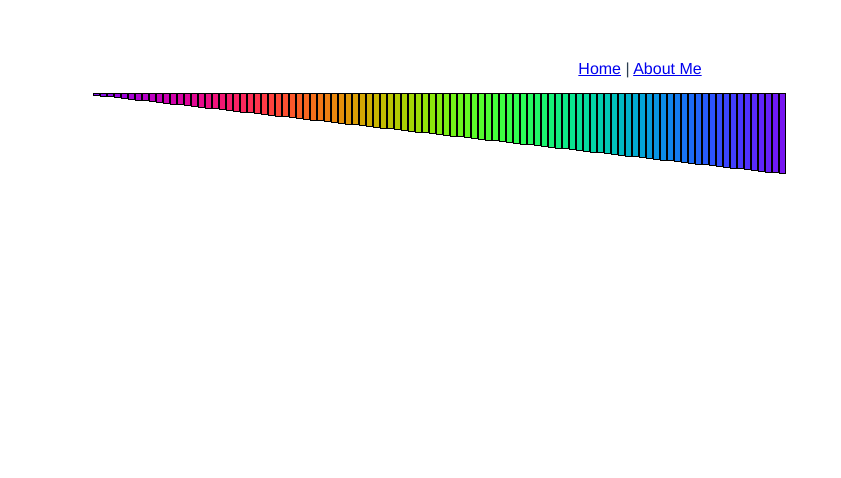
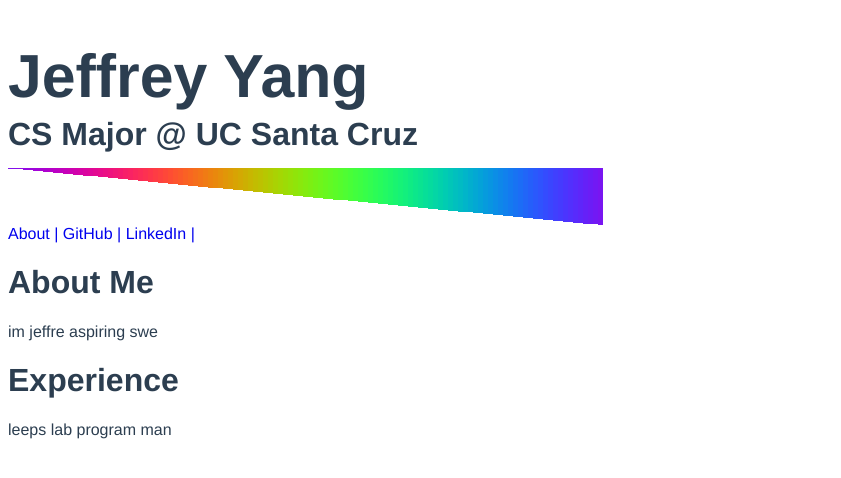
Before and after one commit to jeffreyyang3/personalWebsite, a Vue app: page /#/about in a window 1280 px wide. Shown: the top 478 px of the page, without its empty margins (0-841 px from the left). Built offline with nearby package versions, Linux system fonts and the light colour scheme.

Commit message:
more components

```diff
--- a/src/App.vue
+++ b/src/App.vue
@@ -1,24 +1,64 @@
 <template>
   <div id="app">
-    <div id="nav">
+   <!-- <div id="nav">
       <router-link to="/">Home</router-link> |
       <router-link to="/about">About Me</router-link>
 
-    </div>
+    </div> -->
+
+
+
+
+    <homePage></homePage>
+    <navBar></navBar>
     <transition name="slide-fade">
       <router-view/>
     </transition>
+
   </div>
 </template>
+
+
+<script>
+  import homePage from './views/homePage.vue'
+  import navBar from './components/navBar.vue'
+  export default {
+    name: "app",
+    components: {
+      navBar,
+      homePage
+    }
+  }
+</script>
+
 
 <style>
 #app {
   font-family: 'Avenir', Helvetica, Arial, sans-serif;
   -webkit-font-smoothing: antialiased;
   -moz-osx-font-smoothing: grayscale;
-  text-align: center;
+  /*text-align: center; */
+
   color: #2c3e50;
-  margin-top: 60px;
+
+}
+nav {
+
+  clear: both;
+
+}
+nav a {
+  text-decoration: none
+
+}
+#homePage > h1{
+  font-size: 380%;
+  margin-bottom: -.35em
+}
+#homePage > h2{
+  font-size: 200%;
+  margin-bottom: -.1em
+
 }
 .fade-enter-active, .fade-leave-active {
   transition: opacity .1s;
--- /dev/null
+++ b/src/components/genericDesc.vue
@@ -0,0 +1,24 @@
+<template>
+    <div class="genericDesc">
+        <h1 class="gdHeading"> {{ title }} </h1>
+        <p class="gdContent"> {{ content }} </p>
+    </div>
+</template>
+
+<script>
+    export default {
+        name: "genericDesc",
+        props: {
+            title: String,
+            content: String
+        },
+        data: function() {
+            return {
+                message: "fromData"
+            }
+        },
+
+
+
+    }
+</script>
--- /dev/null
+++ b/src/components/navBar.vue
@@ -0,0 +1,42 @@
+<template>
+    <nav class="navBar">
+        <router-link v-for="(link,name) in internalLinks"
+        v-bind:key="name" :to="link">
+        {{ name }} | </router-link>
+        <a v-for="(link,name) in externalLinks"
+        v-bind:key="name" :href="link" target="_blank"> {{ name }} |</a>
+    </nav>
+</template>
+
+<script>
+    export default {
+        name: "navBar",
+        props: {
+            currentPage: String
+        },
+        data: function() {
+            return {
+                internalLinks: {
+
+                    'About': 'about',
+
+                },
+                externalLinks: {
+                    'GitHub': 'https://github.com/jeffreyyang3',
+                    'LinkedIn': 'https://www.linkedin.com/in/jeffreyyang3/',
+
+                }
+            }
+        },
+        computed: {
+
+
+        },
+        mounted: function(){
+            // delete this.links[this.currentPage]
+        }
+
+
+
+    }
+</script>
--- a/src/router.js
+++ b/src/router.js
@@ -1,20 +1,15 @@
 import Vue from 'vue'
 import Router from 'vue-router'
-import Home from './views/Home.vue'
-import projDesc from './components/projDesc.vue'
-import ex from './components/ex.vue'
-import homePage from './views/homePage.vue'
+
+import about from "@/views/about.vue"
+
 
 
 Vue.use(Router)
 
 export default new Router({
   routes: [
-    {
-      path: '/',
-      name: 'home',
-      component: Home
-    },
+
     {
       path: '/about',
       name: 'about',
@@ -22,7 +17,7 @@ export default new Router({
       // this generates a separate chunk (about.[hash].js) for this route
       // which is lazy-loaded when the route is visited.
       //component: () => import(/* webpackChunkName: "about" */ './views/About.vue')
-      component: homePage
+      component: about
     }
 
   ]
--- a/src/views/About.vue
+++ b/src/views/About.vue
@@ -1,5 +1,30 @@
 <template>
   <div class="about">
-    <h1>This is an about page</h1>
+    <genericDesc v-for="(content, title) in items"
+    v-bind:key="title" :title="title" :content="content"/>
+
   </div>
 </template>
+
+<script>
+// @ is an alias to /src
+import genericDesc from '@/components/genericDesc.vue'
+
+export default {
+  name: 'home',
+  components: {
+
+    genericDesc
+  },
+  data: function(){
+    return {
+      items:{
+        'About Me': "im jeffre aspiring swe",
+        'Experience': "leeps lab program man",
+
+      }
+
+    }
+  }
+}
+</script>
--- a/src/views/homePage.vue
+++ b/src/views/homePage.vue
@@ -1,13 +1,20 @@
 // project description
 
 <template>
-    <div class="homePage">
-       {{ bonkman }}
-       <ul v-for="bar in array"
-       v-bind:style="{ margin: '45px', marginTop: '-30px'}"
+    <div id="homePage">
+        <h1> Jeffrey Yang</h1>
+        <h2 class="desc"> CS Major @ UC Santa Cruz</h2> <br>
+
+      <!-- <ul v-for="bar in array"
+
        v-bind:key="bar">
-		<div v-bind:style="divClasses(bar)"> </div>
-	    </ul>
+        v-bind:style="{ margin: '45px', marginTop: '-30px'}" -->
+        <div id="sort">
+		<div v-for="bar in array"
+
+       v-bind:key="bar" v-bind:style="divClasses(bar)"> </div>
+       </div>
+
     </div>
 </template>
 
@@ -19,6 +26,7 @@
             return{
                 array: [],
                 upper: 0,
+                sortDone: false
             }
         },
         methods:{
@@ -33,7 +41,7 @@
 
                     }
                     else{
-                        sortDone = true
+                        this.sortDone = true
                     }
                 }.bind(this), 25, this.array, 0);
 
@@ -74,14 +82,12 @@
             return {
 
                 width: '5px',
-                height: value * .05 + 'em',
+                height: value * .03 + 'em',
                 display: 'block',
-                border: ".03em solid black",
+                //border: ".03em solid black",
                 backgroundColor: this.rainbowArray[value - 1],
                 float: 'left',
-                marginTop: '0px',
-                backgroundColor: this.rainbowArray[value - 1]
-
+                //marginTop: '0px',
 
             }
 
@@ -104,7 +110,7 @@
 
     },
     mounted(){
-        this.createArray(100);
+        this.createArray(120);
         this.rainbowArray = new Array(this.array.length)
         this.createRainbowArray(this.rainbowArray)
         setTimeout(()=>{
@@ -113,11 +119,6 @@
 
 
     },
-
-
-
-
-    }
-
+  }
 
 </script>
```
